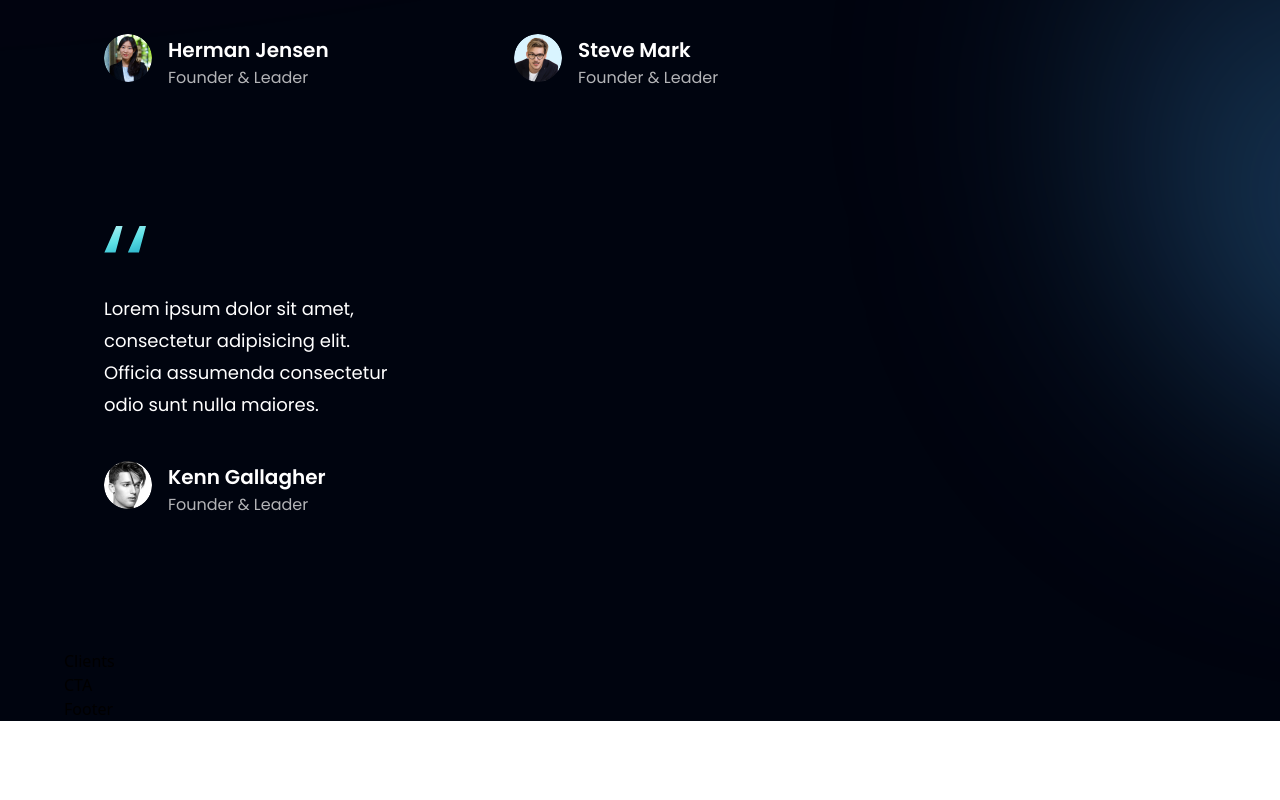
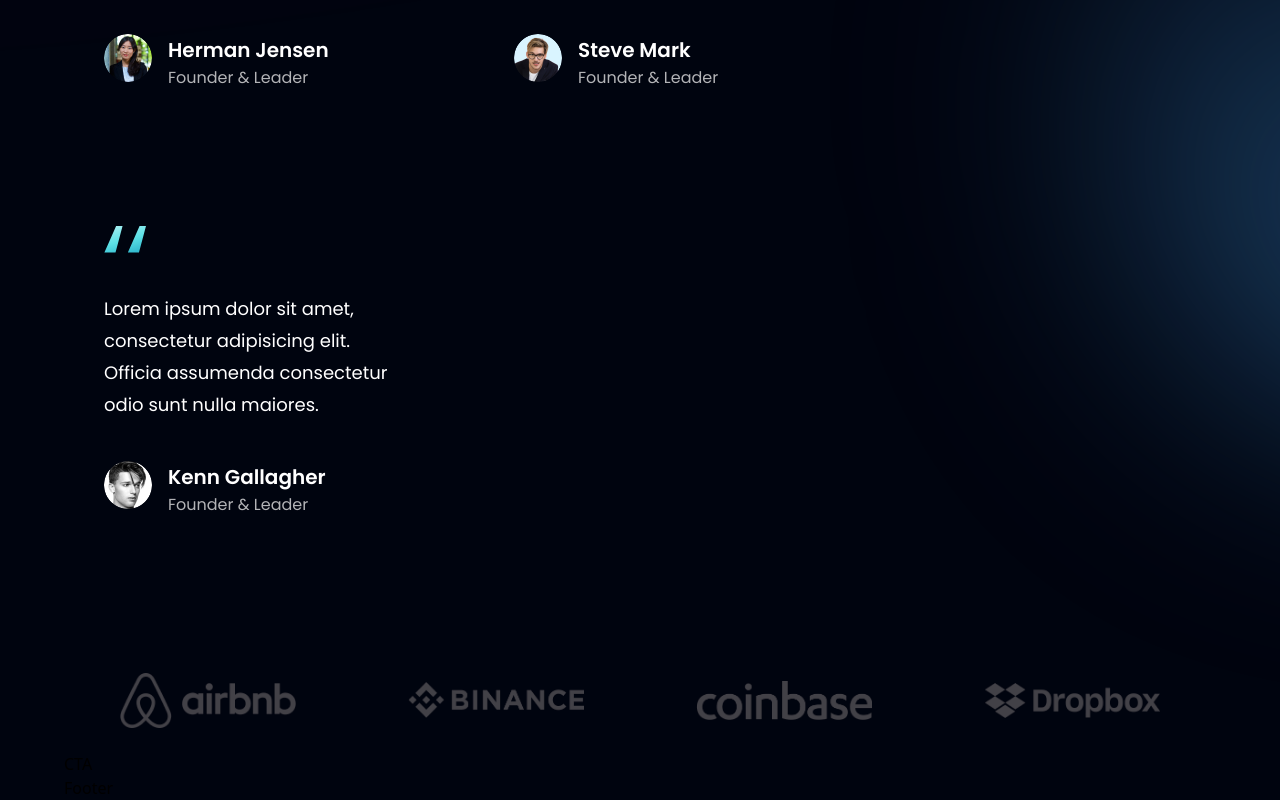
Before and after one commit to rva-mike/bank-modern-app, a React (Vite) app: page / in a window 1280 px wide. Shown: the part 3313-4113 px from the top of the page. Before the commit the page ends 4034 px from the top, so only its background shows below. Built offline with nearby package versions, Linux system fonts and the light colour scheme.

Commit message:
Clients component complete

```diff
--- a/src/components/Clients.jsx
+++ b/src/components/Clients.jsx
@@ -1,9 +1,19 @@
-import React from 'react'
+import { clients } from '../constants'
+import styles from '../style'
 
-const Clients = () => {
-  return (
-    <div>Clients</div>
-  )
-}
+
+const Clients = () => (
+  <section className={`${styles.flexCenter} my-4 `}>
+    <div className={`${styles.flexCenter} flex-wrap w-full`}>
+      {clients.map((client) => (
+        <div key={client.id} className={`flex-1 ${styles.flexCenter} sm:min-w-[192px] min-w-[120px]`}>
+          <img src={client.logo} alt="client" className='sm:w-[192px] hover:bg-dimWhite p-2 rounded-[5px]' />
+        </div>
+      ))}
+    </div>
+
+  </section>
+)
+
 
 export default Clients
```
